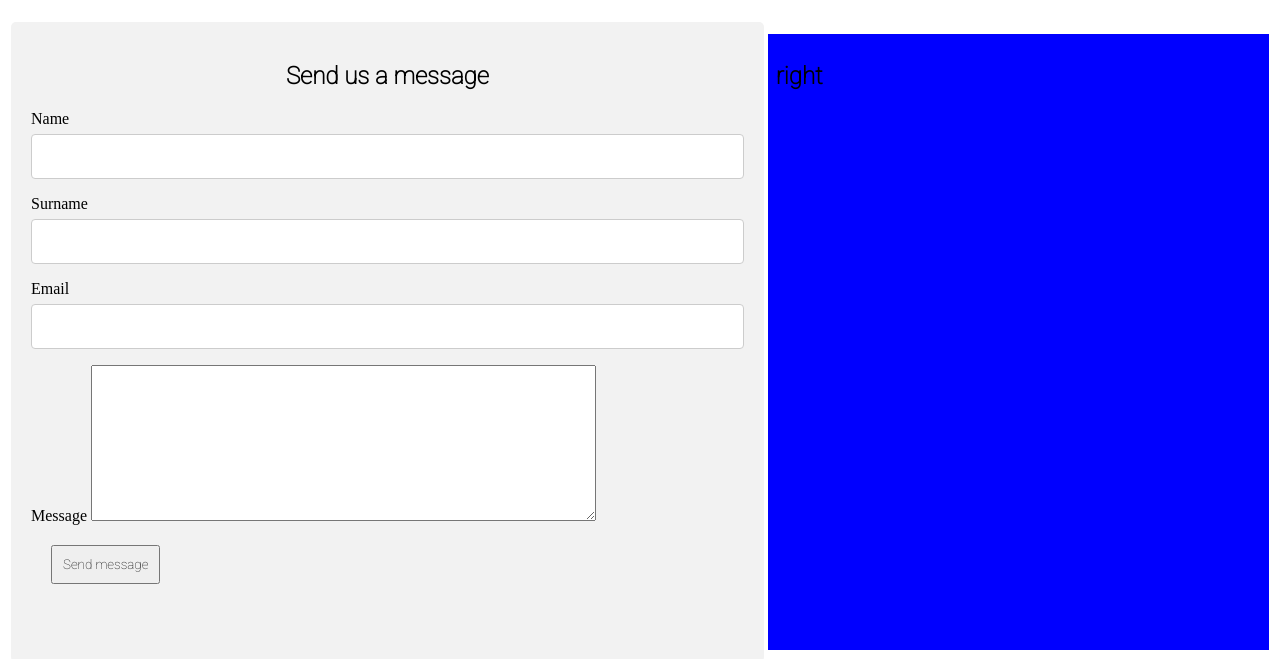
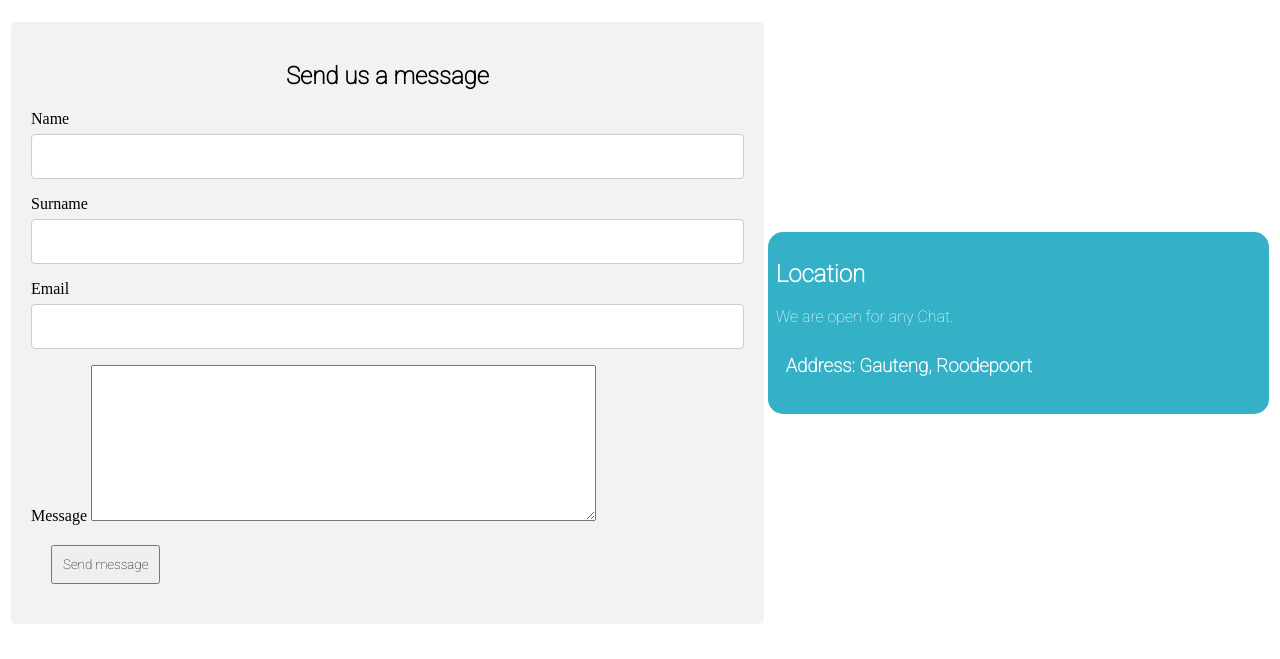
Before and after one commit to TendaniSadiki/CodetribeBootcampWebsite-main, a plain HTML site: page contact.html in a window 1280 px wide. Shown: the part 170-829 px from the top of the page. Drawn offline with Linux system fonts and the light colour scheme.

Commit message:
{location added, contact form udated}

```diff
--- a/contact.html
+++ b/contact.html
@@ -54,7 +54,9 @@
                     </td>
                     <td>
                         <div class="rightContent">
-                            <h2>right</h2>
+                            <h2>Location</h2>
+                            <p>We are open for any Chat.</p>
+                            <h3>Address: Gauteng, Roodepoort</h3>
                         </div>
                     </td>
                 </tr>
--- a/css/contact.css
+++ b/css/contact.css
@@ -1,12 +1,8 @@
 
 main table{
     width: 100%;
-
 }
-
 main .leftContent{
-    background-color: blue;
-    height: 600px;
     border-radius: 5px;
     background-color: #f2f2f2;
     padding: 20px;
@@ -36,11 +32,18 @@ main .leftContent button{
     margin: 20px;
     cursor: pointer;
 }
+main .leftContent button:hover{
+    color: rgb(255, 255, 255);
+    background-color: black;
+}
 main .rightContent{
-    border: 1px rigde black;
-    height: 600px;
     padding: 8px;
-    background-color: blue;
+    background-color: rgb(52, 177, 199);
+    border-radius: 15px;
+    color: white;
+}
+main .rightContent h3{
+    padding: 10px;
 }
 
 main tr{
```
Also changed, not shown: about.html (+1 -1 lines), index.html (+3 -5 lines).
